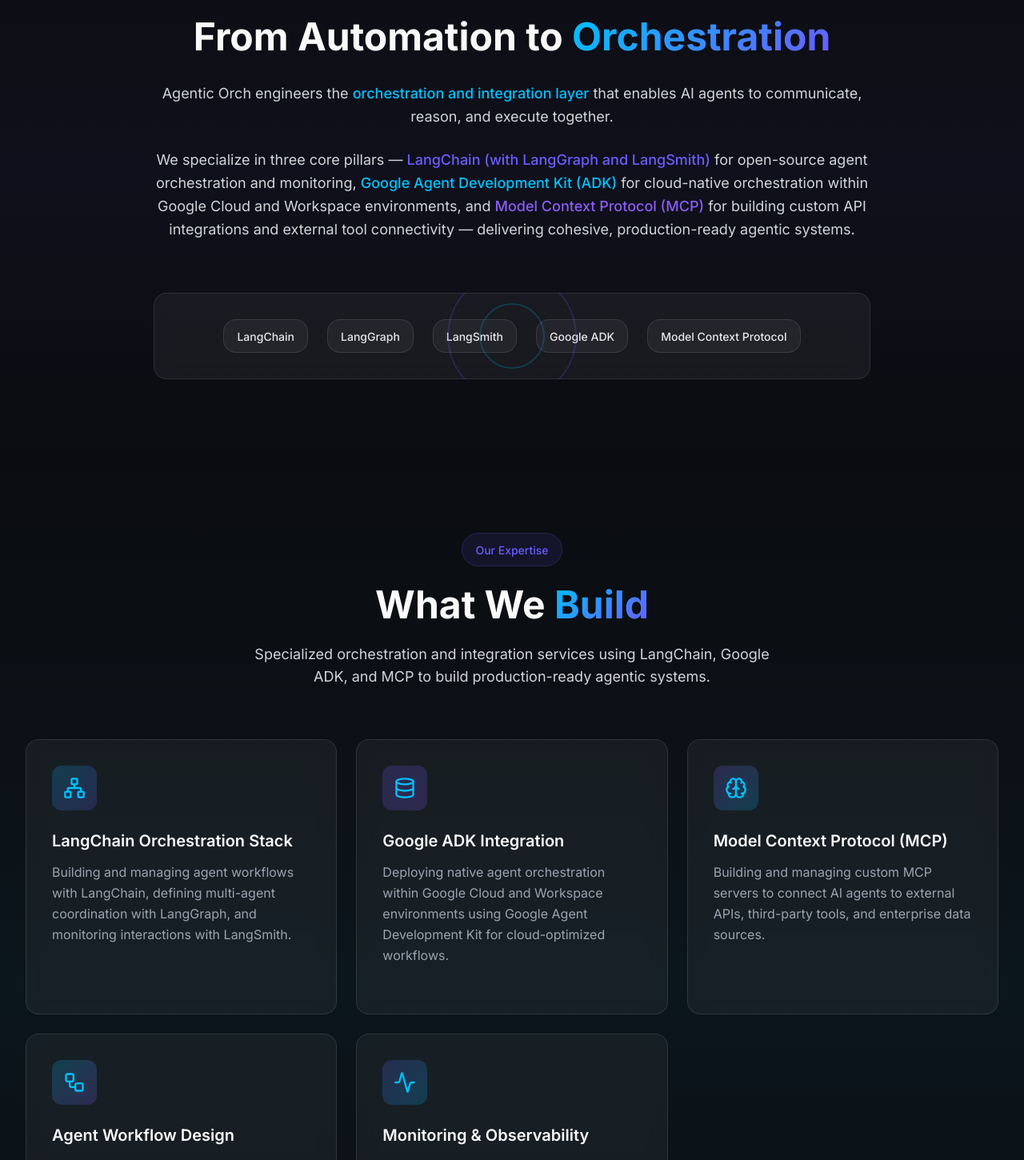
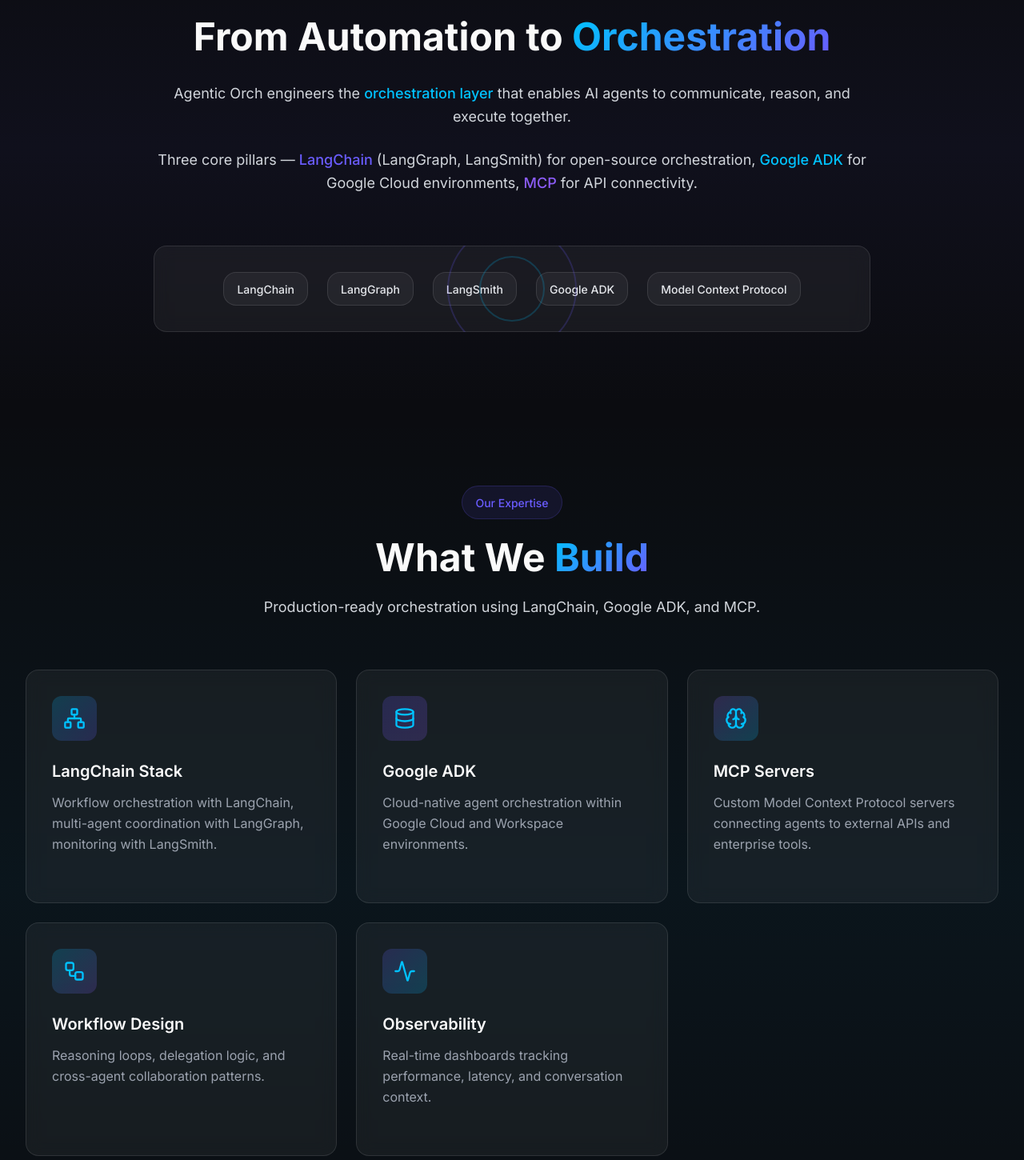
Before and after one commit to Rahul-153/agenticOrch-website, a React (Vite) app: page / in a window 1280 px wide. Shown: the part 940-2390 px from the top of the page at 80% size. Built offline with nearby package versions, Linux system fonts and the light colour scheme.

Commit message:
Wordy content has been removed content is small and easy to read

```diff
--- a/index.html
+++ b/index.html
@@ -6,23 +6,23 @@
     <meta name="viewport" content="width=device-width, initial-scale=1.0" />
 
     <!-- Primary Meta Tags -->
-    <title>Agentic Orch - LangChain, Google ADK & MCP Orchestration Experts</title>
-    <meta name="title" content="Agentic Orch - LangChain, Google ADK & MCP Orchestration Experts" />
-    <meta name="description" content="Agentic Orch specializes in AI agent orchestration and integration using LangChain (LangGraph, LangSmith), Google ADK for cloud-native workflows, and MCP for API connectivity. Build, orchestrate, integrate." />
-    <meta name="keywords" content="LangChain Consulting, LangGraph, LangSmith, Google ADK Integration, Model Context Protocol, MCP Server Development, AI Agent Orchestration, Multi-Agent Systems, Agent Workflow Management" />
+    <title>Agentic Orch - LangChain, Google ADK & MCP Experts</title>
+    <meta name="title" content="Agentic Orch - LangChain, Google ADK & MCP Experts" />
+    <meta name="description" content="Specialized orchestration for agentic systems using LangChain, Google ADK, and MCP. Build, orchestrate, integrate." />
+    <meta name="keywords" content="LangChain, LangGraph, LangSmith, Google ADK, Model Context Protocol, MCP, AI Agent Orchestration, Multi-Agent Systems" />
 
     <!-- Open Graph / Facebook -->
     <meta property="og:type" content="website" />
     <meta property="og:url" content="https://agenticorch.ai/" />
     <meta property="og:title" content="Agentic Orch - Build. Orchestrate. Integrate." />
-    <meta property="og:description" content="Specialized orchestration using LangChain, Google ADK, and MCP for production-ready agentic systems." />
+    <meta property="og:description" content="LangChain, Google ADK, and MCP orchestration for production-ready agentic systems." />
     <meta property="og:image" content="https://agenticorch.ai/og-image.png" />
 
     <!-- Twitter -->
     <meta property="twitter:card" content="summary_large_image" />
     <meta property="twitter:url" content="https://agenticorch.ai/" />
     <meta property="twitter:title" content="Agentic Orch - Build. Orchestrate. Integrate." />
-    <meta property="twitter:description" content="Specialized orchestration using LangChain, Google ADK, and MCP for production-ready agentic systems." />
+    <meta property="twitter:description" content="LangChain, Google ADK, and MCP orchestration for production-ready agentic systems." />
     <meta property="twitter:image" content="https://agenticorch.ai/og-image.png" />
 
     <!-- Fonts -->
--- a/src/components/sections/AboutSection.tsx
+++ b/src/components/sections/AboutSection.tsx
@@ -47,14 +47,13 @@
             className="space-y-6 text-lg text-gray-300 leading-relaxed"
           >
             <p>
-              Agentic Orch engineers the <span className="text-primary font-medium">orchestration and integration layer</span> that enables AI agents to communicate, reason, and execute together.
+              Agentic Orch engineers the <span className="text-primary font-medium">orchestration layer</span> that enables AI agents to communicate, reason, and execute together.
             </p>
             <p>
-              We specialize in three core pillars —{' '}
-              <span className="text-secondary font-medium">LangChain (with LangGraph and LangSmith)</span> for open-source agent orchestration and monitoring,{' '}
-              <span className="text-primary font-medium">Google Agent Development Kit (ADK)</span> for cloud-native orchestration within Google Cloud and Workspace environments,{' '}
-              and <span className="text-accent font-medium">Model Context Protocol (MCP)</span> for building custom API integrations and external tool connectivity —
-              delivering cohesive, production-ready agentic systems.
+              Three core pillars —{' '}
+              <span className="text-secondary font-medium">LangChain</span> (LangGraph, LangSmith) for open-source orchestration,{' '}
+              <span className="text-primary font-medium">Google ADK</span> for Google Cloud environments,{' '}
+              <span className="text-accent font-medium">MCP</span> for API connectivity.
             </p>
           </motion.div>
 
--- a/src/components/sections/CaseStudySection.tsx
+++ b/src/components/sections/CaseStudySection.tsx
@@ -55,12 +55,12 @@
                   Multi-Agent Architecture for U.S. SaaS Startup
                 </h3>
                 <p className="text-gray-300 text-lg leading-relaxed mb-6">
-                  Delivered an <span className="text-primary font-medium">MCP-driven</span> multi-agent
-                  architecture for a U.S. SaaS startup, integrating{' '}
-                  <span className="text-secondary font-medium">LangChain</span> orchestration with{' '}
-                  <span className="text-accent font-medium">Google ADK</span> for cloud-native deployment and{' '}
-                  <span className="text-primary font-medium">custom MCP servers</span> to coordinate task
-                  automation across internal teams and external APIs.
+                  Built an <span className="text-primary font-medium">MCP-driven</span> multi-agent
+                  system integrating{' '}
+                  <span className="text-secondary font-medium">LangChain</span> orchestration,{' '}
+                  <span className="text-accent font-medium">Google ADK</span> for cloud deployment, and{' '}
+                  <span className="text-primary font-medium">custom MCP servers</span> — coordinating
+                  task automation across teams and external APIs.
                 </p>
                 <div className="flex items-center gap-3 text-sm text-gray-400">
                   <div className="flex items-center gap-1">
--- a/src/components/sections/ContactSection.tsx
+++ b/src/components/sections/ContactSection.tsx
@@ -67,7 +67,7 @@
             <span className="gradient-text">Orchestration Layer</span>
           </h2>
           <p className="text-lg text-gray-300 max-w-2xl mx-auto">
-            Schedule a 30-minute call to discuss LangChain, Google ADK, or MCP integration. We reply within 24 hours.
+            Discuss LangChain, Google ADK, or MCP integration. 24-hour response time.
           </p>
         </motion.div>
 
--- a/src/components/sections/ExpertiseSection.tsx
+++ b/src/components/sections/ExpertiseSection.tsx
@@ -6,32 +6,32 @@
 const services = [
   {
     icon: Network,
-    title: 'LangChain Orchestration Stack',
-    description: 'Building and managing agent workflows with LangChain, defining multi-agent coordination with LangGraph, and monitoring interactions with LangSmith.',
+    title: 'LangChain Stack',
+    description: 'Workflow orchestration with LangChain, multi-agent coordination with LangGraph, monitoring with LangSmith.',
     gradient: 'from-primary/20 to-secondary/20',
   },
   {
     icon: Database,
-    title: 'Google ADK Integration',
-    description: 'Deploying native agent orchestration within Google Cloud and Workspace environments using Google Agent Development Kit for cloud-optimized workflows.',
+    title: 'Google ADK',
+    description: 'Cloud-native agent orchestration within Google Cloud and Workspace environments.',
     gradient: 'from-secondary/20 to-accent/20',
   },
   {
     icon: Brain,
-    title: 'Model Context Protocol (MCP)',
-    description: 'Building and managing custom MCP servers to connect AI agents to external APIs, third-party tools, and enterprise data sources.',
+    title: 'MCP Servers',
+    description: 'Custom Model Context Protocol servers connecting agents to external APIs and enterprise tools.',
     gradient: 'from-accent/20 to-primary/20',
   },
   {
     icon: Workflow,
-    title: 'Agent Workflow Design',
-    description: 'Designing reasoning loops, delegation logic, and cross-agent collaboration patterns for adaptive, production-ready systems.',
+    title: 'Workflow Design',
+    description: 'Reasoning loops, delegation logic, and cross-agent collaboration patterns.',
     gradient: 'from-primary/20 to-accent/20',
   },
   {
     icon: Activity,
-    title: 'Monitoring & Observability',
-    description: 'Implementing dashboards and tracing systems to track agent performance, latency, success rates, and conversation context in real time.',
+    title: 'Observability',
+    description: 'Real-time dashboards tracking performance, latency, and conversation context.',
     gradient: 'from-secondary/20 to-primary/20',
   },
 ];
@@ -60,7 +60,7 @@
             What We <span className="gradient-text">Build</span>
           </h2>
           <p className="text-lg text-gray-300 max-w-2xl mx-auto">
-            Specialized orchestration and integration services using LangChain, Google ADK, and MCP to build production-ready agentic systems.
+            Production-ready orchestration using LangChain, Google ADK, and MCP.
           </p>
         </motion.div>
 
@@ -108,8 +108,7 @@
           <div className="glass-effect rounded-2xl p-8 border border-primary/20 max-w-3xl mx-auto">
             <p className="text-lg text-gray-300">
               <span className="text-primary font-semibold">Production-ready</span> orchestration with{' '}
-              <span className="text-secondary font-semibold">enterprise-grade</span> observability,
-              security, and scalability — purpose-built for LangChain, Google ADK, and MCP workflows.
+              <span className="text-secondary font-semibold">enterprise-grade</span> observability and security.
             </p>
           </div>
         </motion.div>
--- a/src/components/sections/HeroSection.tsx
+++ b/src/components/sections/HeroSection.tsx
@@ -67,13 +67,10 @@
             transition={{ duration: 0.6, delay: 0.2 }}
             className="text-lg md:text-xl text-gray-300 mb-12 max-w-3xl mx-auto leading-relaxed"
           >
-            Agentic Orch specializes in orchestration and integration for agentic systems —
-            leveraging{' '}
-            <span className="text-primary font-medium">LangChain</span> for open-source workflows,{' '}
-            <span className="text-secondary font-medium">Google ADK</span> for cloud-native orchestration,
-            and{' '}
-            <span className="text-accent font-medium">MCP</span> for seamless API integrations —
-            enabling production-ready multi-agent intelligence for startups and enterprises.
+            Specialized orchestration and integration for agentic systems —{' '}
+            <span className="text-primary font-medium">LangChain</span> for workflows,{' '}
+            <span className="text-secondary font-medium">Google ADK</span> for cloud,{' '}
+            <span className="text-accent font-medium">MCP</span> for APIs.
           </motion.p>
 
           {/* CTAs */}
```
